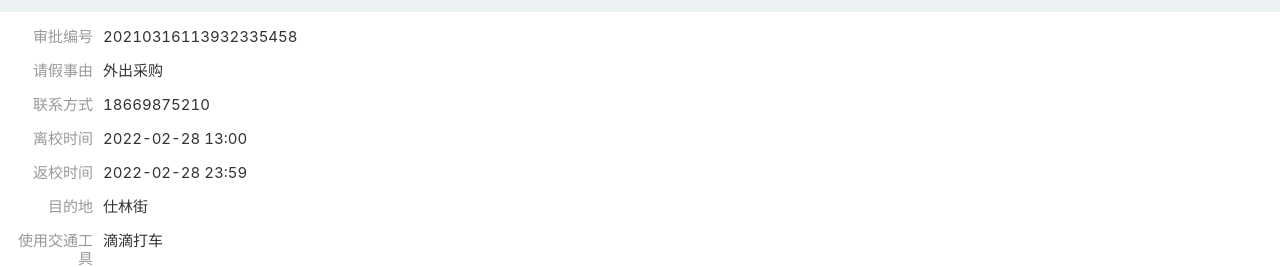
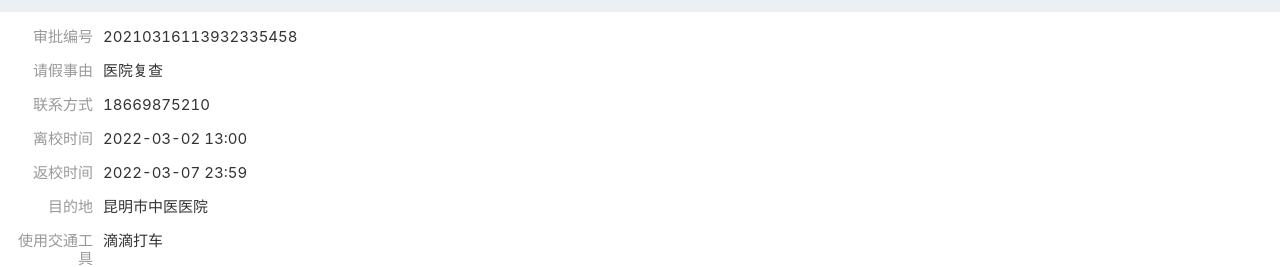
Before and after one commit to yibanjiatiao1/zx07, a plain HTML site: page index.html in a window 1280 px wide. Shown: the part 171-438 px from the top of the page. Drawn offline with Linux system fonts and the light colour scheme; a script that the page names is missing.

Commit message:
Update index.html

```diff
--- a/index.html
+++ b/index.html
@@ -119,7 +119,7 @@
          <div class="hx-detail-item">
           <span class="hx-detail-item-label">请假事由</span>
           <div class="hx-detail-item-field">
-           外出采购          </div>
+           医院复查          </div>
          </div>
          <div class="hx-detail-item">
           <span class="hx-detail-item-label">联系方式</span>
@@ -129,17 +129,17 @@
          <div class="hx-detail-item">
           <span class="hx-detail-item-label">离校时间</span>
           <div class="hx-detail-item-field">
-           2022-02-28 13:00          </div>
+           2022-03-02 13:00          </div>
          </div>
          <div class="hx-detail-item">
           <span class="hx-detail-item-label">返校时间</span>
           <div class="hx-detail-item-field">
-           2022-02-28 23:59          </div>
+           2022-03-07 23:59          </div>
          </div>
          <div class="hx-detail-item">
           <span class="hx-detail-item-label">目的地</span>
           <div class="hx-detail-item-field">
-           仕林街          </div>
+           昆明市中医医院          </div>
          </div>
          <div class="hx-detail-item">
           <span class="hx-detail-item-label">使用交通工具</span>
```
